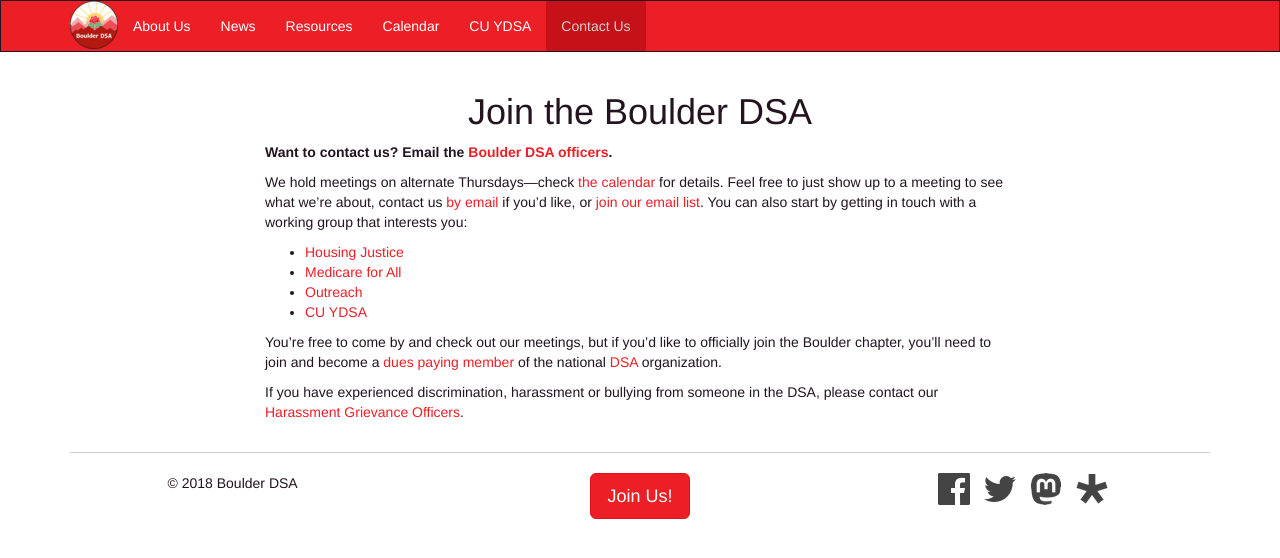
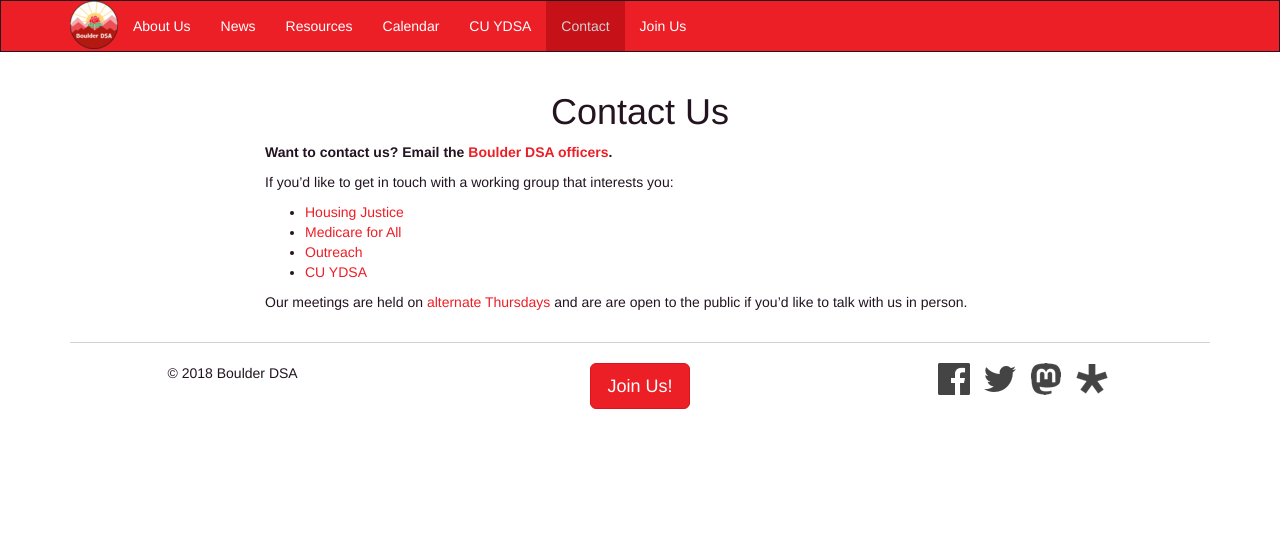
Before and after one commit to boulderdsa/boulderdsa.github.io, a Jekyll site: the page built from contact.md, in a window 1280 px wide. Shown: the top 558 px of the page. Built offline with Jekyll 4.4.1, drawn with Linux system fonts in a browser that asks for light colours.

Commit message:
Split Contact into Contact and Join

```diff
--- a/_config.yml
+++ b/_config.yml
@@ -79,8 +79,10 @@ navlinks:
   url: /calendar/
 - title: CU YDSA
   url: /ydsa/
-- title: Contact Us
+- title: Contact
   url: /contact/
+- title: Join Us
+  url: /join/
 
 socialmedia:
 - name: facebook
--- a/contact.md
+++ b/contact.md
@@ -1,20 +1,18 @@
 ---
-title: Join the Boulder DSA
+title: Contact Us
 ---
 
 **Want to contact us?  Email the [Boulder DSA officers][email-officers].**
 
-We hold meetings on alternate Thursdays—check [the calendar]({% link calendar.md %}) for details.  Feel free to just show up to a meeting to see what we're about, contact us [by email][email-officers] if you'd like, or [join our email list][mailing-list-signup].  You can also start by getting in touch with a working group that interests you:
+
+If you'd like to get in touch with a working group that interests you:
 
 * [Housing Justice][email-housing]
 * [Medicare for All][email-m4a]
 * [Outreach][email-outreach]
 * [CU YDSA][email-ydsa]
 
-You're free to come by and check out our meetings, but if you'd like to officially join the Boulder chapter, you'll need to join and become a [dues paying member](https://act.dsausa.org/donate/membership/) of the national [DSA](http://www.dsausa.org) organization.
-
-
-If you have experienced discrimination, harassment or bullying from someone in the DSA, please contact our [Harassment Grievance Officers][email-hgo].
+Our meetings are held on [alternate Thursdays]({% link calendar.md %}) and are are open to the public if you'd like to talk with us in person.
 
 [email-officers]: mailto:boulderdsa@gmail.com
 [email-housing]: mailto:boulder.housing.justice@gmail.com
```
Also changed, not shown: join.md (added, +16 -0 lines).
